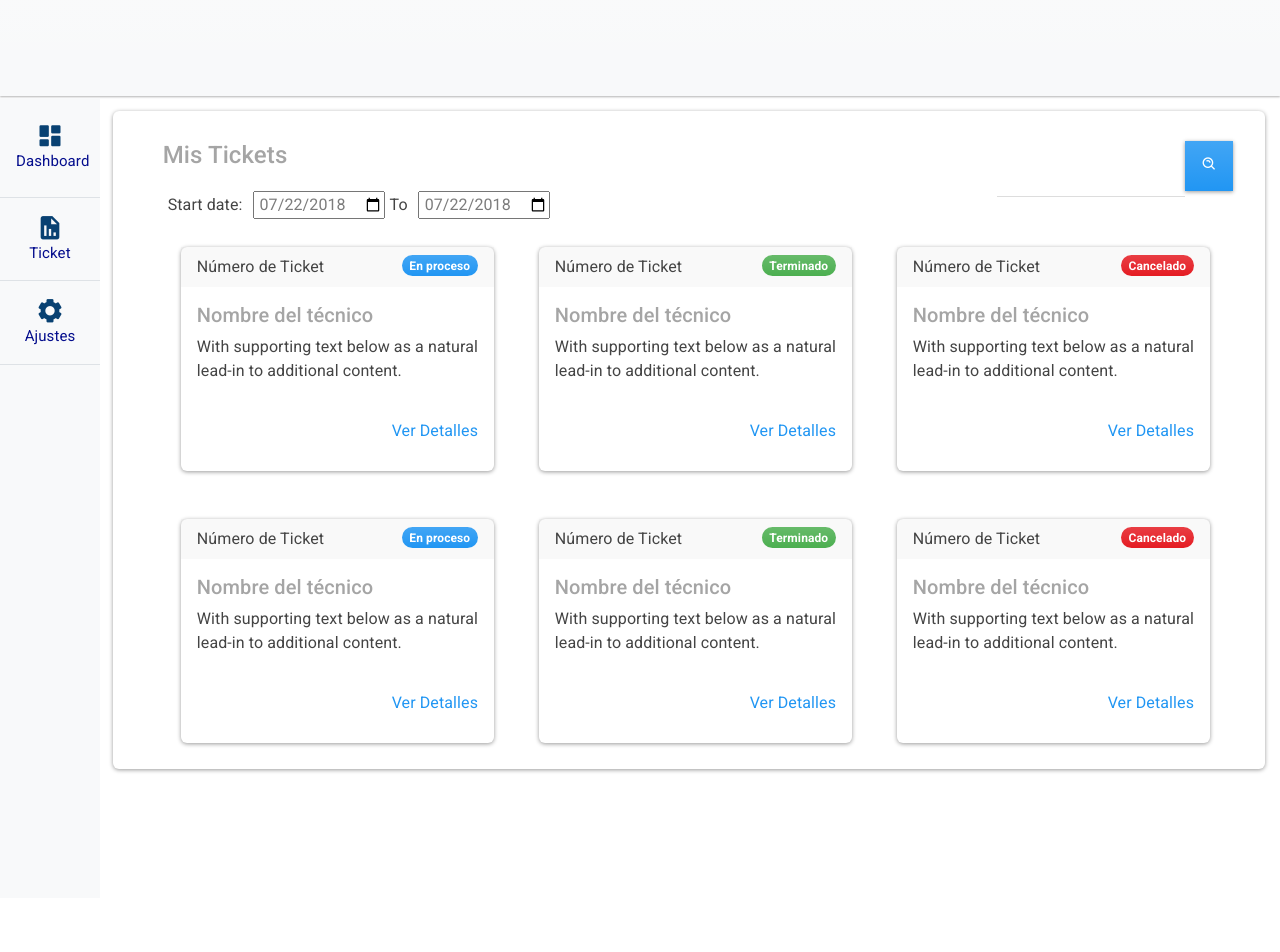
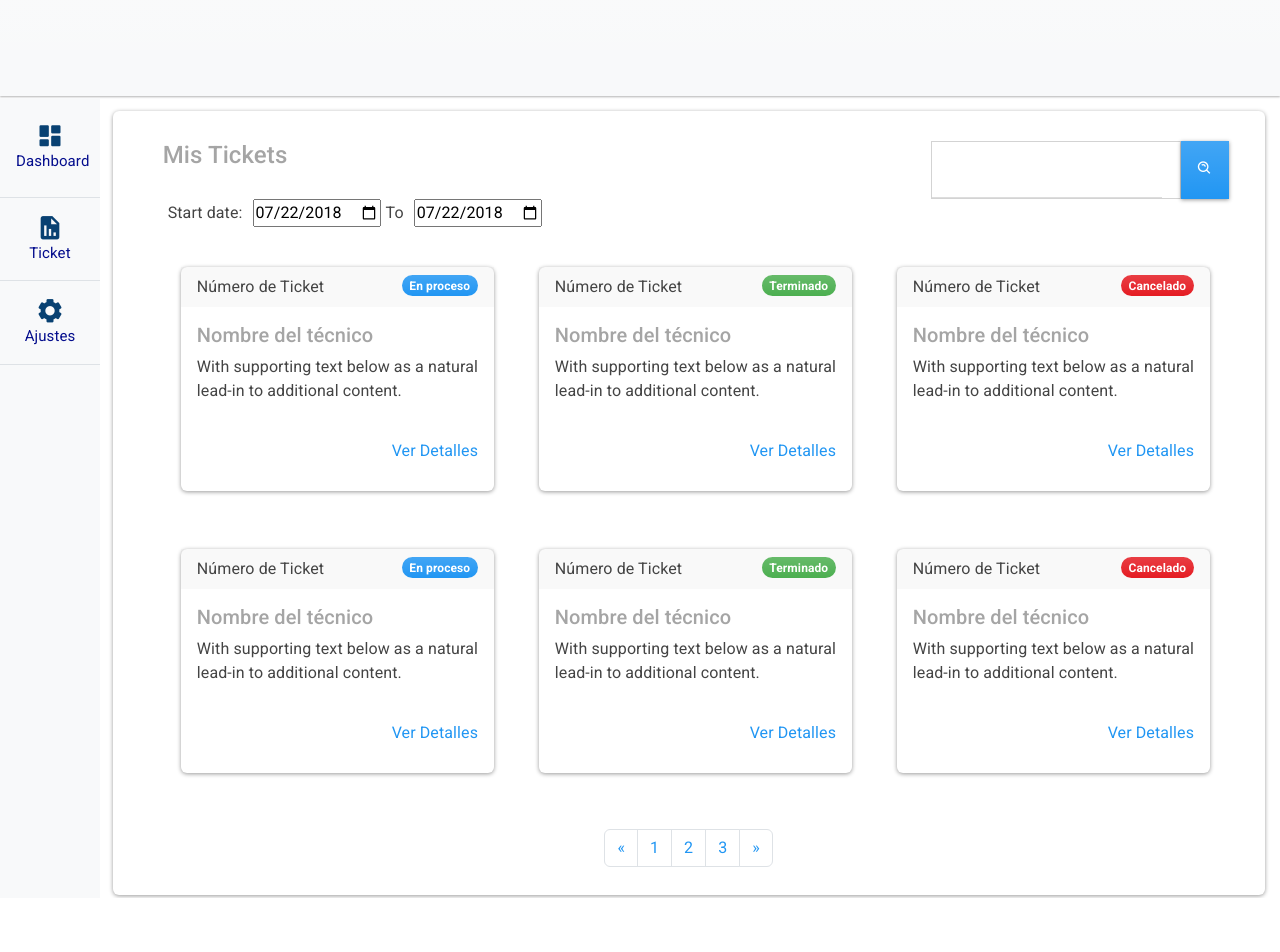
Before and after one commit to DanielFlores1223/frontSoporteTecnico, an Angular app: page / in a window 1280 px wide. Shown: the top 952 px of the page. After the commit the page ends 898 px from the top, so only its background shows below. Built offline with nearby package versions, Linux system fonts and the light colour scheme.

Commit message:
Cambios en vista de usuario y paginación

```diff
--- /dev/null
+++ b/src/app/Common/generic-modal/generic-modal.component.html
@@ -0,0 +1,17 @@
+<div class="modal fade" id="staticBackdrop" data-bs-backdrop="static" data-bs-keyboard="false" tabindex="-1" aria-labelledby="staticBackdropLabel" aria-hidden="true">
+    <div class="modal-dialog">
+      <div class="modal-content">
+        <div class="modal-header">
+          <h5 class="modal-title" id="staticBackdropLabel">Modal title</h5>
+          <button type="button" class="btn-close" data-bs-dismiss="modal" aria-label="Close"></button>
+        </div>
+        <div class="modal-body">
+          ...
+        </div>
+        <div class="modal-footer">
+          <button type="button" class="btn btn-secondary" data-bs-dismiss="modal">Close</button>
+          <button type="button" class="btn btn-primary">Understood</button>
+        </div>
+      </div>
+    </div>
+  </div>
--- /dev/null
+++ b/src/app/Common/generic-modal/generic-modal.component.ts
@@ -0,0 +1,15 @@
+import { Component, OnInit } from '@angular/core';
+
+@Component({
+  selector: 'app-generic-modal',
+  templateUrl: './generic-modal.component.html',
+  styleUrls: ['./generic-modal.component.css']
+})
+export class GenericModalComponent implements OnInit {
+
+  constructor() { }
+
+  ngOnInit(): void {
+  }
+
+}
--- a/src/app/Common/login/login.component.css
+++ b/src/app/Common/login/login.component.css
@@ -216,3 +216,12 @@ a:hover {
     background-repeat:no-repeat;
     margin-left: 3%;
 }
+footer{
+    margin-top: -5%;
+    margin-bottom: 3%!important;
+    width: 100%;
+    position:absolute;
+    padding-top: -20%;
+  overflow: visible;
+  top:100%;
+}
--- a/src/app/Common/login/login.component.html
+++ b/src/app/Common/login/login.component.html
@@ -28,3 +28,13 @@
     </div>
   </section>
 </div>
+<!-- Footer -->
+<footer class="text-center text-lg-start bg-light text-muted">
+  <!-- Copyright -->
+  <div class="text-center p-4" style="background-color: rgba(0, 0, 0, 0.05);">
+    © 2021 Copyright:
+    <a class="text-reset fw-bold" href="https://mdbootstrap.com/">esprezza.com</a>
+  </div>
+  <!-- Copyright -->
+</footer>
+<!-- Footer -->
--- a/src/app/app.component.css
+++ b/src/app/app.component.css
@@ -2,12 +2,3 @@
     height: 12%;
     margin-bottom: 1.2%;
 }
-footer{
-    margin-top: 13%;
-    margin-bottom: 23%!important;
-    width: 100%;
-    position:absolute;
-    padding-top: -20%;
-  overflow: visible;
-  top:100%;
-}
--- a/src/app/app.component.html
+++ b/src/app/app.component.html
@@ -6,13 +6,3 @@
 
 
 <app-components-user></app-components-user>
-<!-- Footer -->
-<footer class="text-center text-lg-start bg-light text-muted">
-  <!-- Copyright -->
-  <div class="text-center p-4" style="background-color: rgba(0, 0, 0, 0.05);">
-    © 2021 Copyright:
-    <a class="text-reset fw-bold" href="https://mdbootstrap.com/">esprezza.com</a>
-  </div>
-  <!-- Copyright -->
-</footer>
-<!-- Footer -->
--- a/src/app/app.module.ts
+++ b/src/app/app.module.ts
@@ -10,6 +10,7 @@ import { ComponentsAdminComponent } from './components-admin/components-admin.co
 import { ComponentsUserComponent } from './components-user/components-user.component';
 import { NavigationComponent } from './navigation/navigation.component';
 import { ReportsComponent } from './reports/reports.component';
+import { GenericModalComponent } from './Common/generic-modal/generic-modal.component';
 
 @NgModule({
   declarations: [
@@ -19,7 +20,8 @@ import { ReportsComponent } from './reports/reports.component';
     ComponentsAdminComponent,
     ComponentsUserComponent,
     NavigationComponent,
-    ReportsComponent
+    ReportsComponent,
+    GenericModalComponent
   ],
   imports: [
     BrowserModule,
--- a/src/app/components-user/components-user.component.css
+++ b/src/app/components-user/components-user.component.css
@@ -1,17 +1,37 @@
-.card{
+* {
+  width: auto;
+}
+.form-outline {
+  float: left;
+  margin-left: 60% !important;
+}
+.form-outline {
+  border: solid 1px rgba(189, 189, 189, 0.658) !important;
+  float: left;
+  width: 250px;
+}
+.form-control {
+  width: 230px;
+}
+label {
+  margin-right: 10px;
+  margin-left: 5px;
+}
+.card {
   width: 90%;
   margin-left: 15%;
   margin-right: 1.2%;
   float: right;
+  margin-bottom: 10px !important;
 }
-h4{
-    color: #A5A5A5;
+h4 {
+  color: #a5a5a5;
   float: left;
 }
-h5{
-    color: #A5A5A5;
+h5 {
+  color: #a5a5a5;
 }
-.wraper{
+.wraper {
   display: grid;
   grid-template-columns: repeat(3, 1fr);
   grid-column-gap: 10px;
@@ -20,37 +40,18 @@ h5{
   margin-bottom: 10px;
   margin-top: 10px;
 }
-span{
+span {
   float: right;
 }
-a{
+a {
   margin-top: 20px;
   margin-bottom: 12px;
   float: right;
   text-decoration: none;
 }
-.filters{
+.filters {
   height: 50px;
-    padding: 30px!important;
-    margin-bottom: 50px;
-    margin-left: 20px!important;
+  padding: 30px !important;
+  margin-bottom: 70px;
+  margin-left: 20px !important;
 }
-.form-control{
-    margin-bottom: -35px;
-    border-color: #A5A5A5!important;
-}
-.form-outline{
-    margin-left: 65%!important;
-    height: 10PX;
-    margin-bottom: 10PX!important;
-}
-
-label{
-    margin-right: 10px;
-    margin-left: 5px;
-}
-input{
-    padding-left: 5px;
-    color: rgb(124, 124, 124);
-    margin: #A5A5A5!important;
-}
--- a/src/app/components-user/components-user.component.html
+++ b/src/app/components-user/components-user.component.html
@@ -3,10 +3,10 @@
     <h4 class="card-title">Mis Tickets</h4>
     <!--Buscador-->
     <div class="form-outline">
-      <input type="search" id="form1" class="form-control"/>
+      <input type="search" id="form1" class="form-control" />
     </div>
     <button type="button" class="btn btn-primary">
-      <i class='bx bx-search-alt'></i>
+      <i class="bx bx-search-alt"></i>
     </button>
 
     <!--Fin-->
@@ -14,13 +14,25 @@
     <!--filtro de fechas-->
     <div class="md-form md-outline input-with-post-icon datepicker">
       <label for="start">Start date:</label>
-        <input class="form-label" type="date" id="start" name="trip-start"
+      <input
+        class="form-label"
+        type="date"
+        id="start"
+        name="trip-start"
         value="2018-07-22"
-            min="2018-01-01" max="2022-12-31">
+        min="2018-01-01"
+        max="2022-12-31"
+      />
       <label for="start"> To </label>
-        <input class="form-label" type="date" id="start" name="trip-start"
+      <input
+        class="form-label"
+        type="date"
+        id="start"
+        name="trip-start"
         value="2018-07-22"
-            min="2018-01-01" max="2022-12-31">
+        min="2018-01-01"
+        max="2022-12-31"
+      />
     </div>
     <!--Fin-->
   </div>
@@ -28,65 +40,112 @@
     <div class="wraper">
       <div class="card intern">
         <div class="card-header">
-            Número de Ticket<span class="badge rounded-pill bg-primary">En proceso</span>
+          Número de Ticket<span class="badge rounded-pill bg-primary"
+            >En proceso</span
+          >
         </div>
         <div class="card-body">
           <h5 class="card-title">Nombre del técnico</h5>
-            <p class="card-text">With supporting text below as a natural lead-in to additional content.</p>
+          <p class="card-text">
+            With supporting text below as a natural lead-in to additional
+            content.
+          </p>
           <a href="#">Ver Detalles</a>
         </div>
       </div>
       <div class="card intern">
         <div class="card-header">
-            Número de Ticket<span class="badge rounded-pill bg-success">Terminado</span>
+          Número de Ticket<span class="badge rounded-pill bg-success"
+            >Terminado</span
+          >
         </div>
         <div class="card-body">
           <h5 class="card-title">Nombre del técnico</h5>
-            <p class="card-text">With supporting text below as a natural lead-in to additional content.</p>
+          <p class="card-text">
+            With supporting text below as a natural lead-in to additional
+            content.
+          </p>
           <a href="#">Ver Detalles</a>
         </div>
       </div>
       <div class="card intern">
         <div class="card-header">
-            Número de Ticket<span class="badge rounded-pill bg-danger">Cancelado</span>
+          Número de Ticket<span class="badge rounded-pill bg-danger"
+            >Cancelado</span
+          >
         </div>
         <div class="card-body">
           <h5 class="card-title">Nombre del técnico</h5>
-            <p class="card-text">With supporting text below as a natural lead-in to additional content.</p>
+          <p class="card-text">
+            With supporting text below as a natural lead-in to additional
+            content.
+          </p>
           <a href="#">Ver Detalles</a>
         </div>
       </div>
       <div class="card intern">
         <div class="card-header">
-            Número de Ticket<span class="badge rounded-pill bg-primary">En proceso</span>
+          Número de Ticket<span class="badge rounded-pill bg-primary"
+            >En proceso</span
+          >
         </div>
         <div class="card-body">
           <h5 class="card-title">Nombre del técnico</h5>
-            <p class="card-text">With supporting text below as a natural lead-in to additional content.</p>
+          <p class="card-text">
+            With supporting text below as a natural lead-in to additional
+            content.
+          </p>
           <a href="#">Ver Detalles</a>
         </div>
       </div>
       <div class="card intern">
         <div class="card-header">
-            Número de Ticket<span class="badge rounded-pill bg-success">Terminado</span>
+          Número de Ticket<span class="badge rounded-pill bg-success"
+            >Terminado</span
+          >
         </div>
         <div class="card-body">
           <h5 class="card-title">Nombre del técnico</h5>
-            <p class="card-text">With supporting text below as a natural lead-in to additional content.</p>
+          <p class="card-text">
+            With supporting text below as a natural lead-in to additional
+            content.
+          </p>
           <a href="#">Ver Detalles</a>
         </div>
       </div>
       <div class="card intern">
         <div class="card-header">
-            Número de Ticket<span class="badge rounded-pill bg-danger">Cancelado</span>
+          Número de Ticket<span class="badge rounded-pill bg-danger"
+            >Cancelado</span
+          >
         </div>
         <div class="card-body">
           <h5 class="card-title">Nombre del técnico</h5>
-            <p class="card-text">With supporting text below as a natural lead-in to additional content.</p>
+          <p class="card-text">
+            With supporting text below as a natural lead-in to additional
+            content.
+          </p>
           <a href="#">Ver Detalles</a>
         </div>
       </div>
     </div>
   </div>
+  <nav aria-label="Page navigation example">
+    <ul class="pagination justify-content-center">
+      <li class="page-item">
+        <a class="page-link" href="#" aria-label="Previous">
+          <span aria-hidden="true">&laquo;</span>
+        </a>
+      </li>
+      <li class="page-item"><a class="page-link" href="#">1</a></li>
+      <li class="page-item"><a class="page-link" href="#">2</a></li>
+      <li class="page-item"><a class="page-link" href="#">3</a></li>
+      <li class="page-item">
+        <a class="page-link" href="#" aria-label="Next">
+          <span aria-hidden="true">&raquo;</span>
+        </a>
+      </li>
+    </ul>
+  </nav>
 </div>
 <app-navigation></app-navigation>
--- a/src/app/navigation/navigation.component.css
+++ b/src/app/navigation/navigation.component.css
@@ -1,8 +1,7 @@
 .d-flex {
     width: 100px;
-    height: 40%;
+    height: auto;
     margin-top: -13px!important;
-
     float: left;
     position: absolute;
 }
```
Also changed, not shown: src/app/Common/generic-modal/generic-modal.component.css (added), 1 other file (tests, documents, lock files or other folders). Lines whose indentation alone changed are shown as unchanged.
